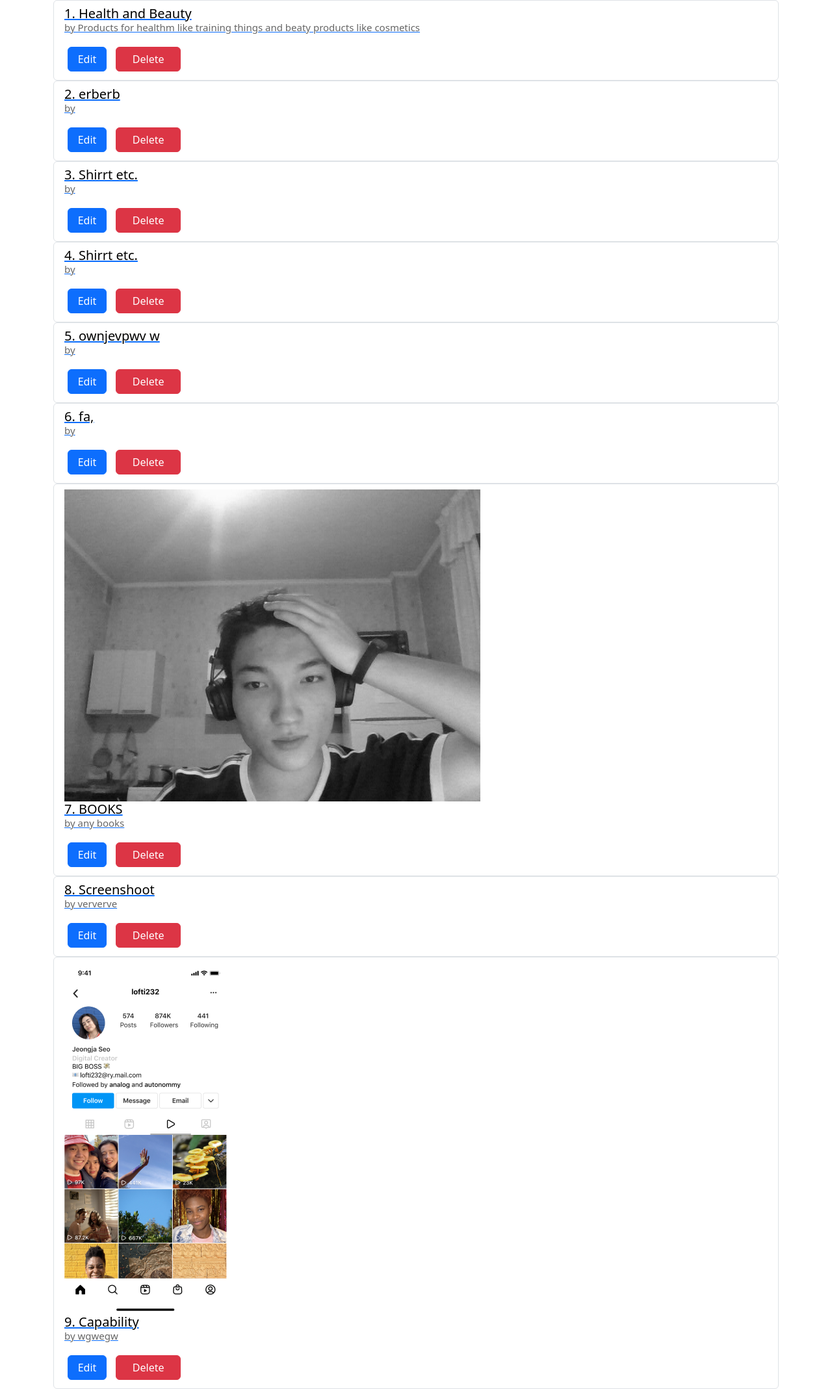
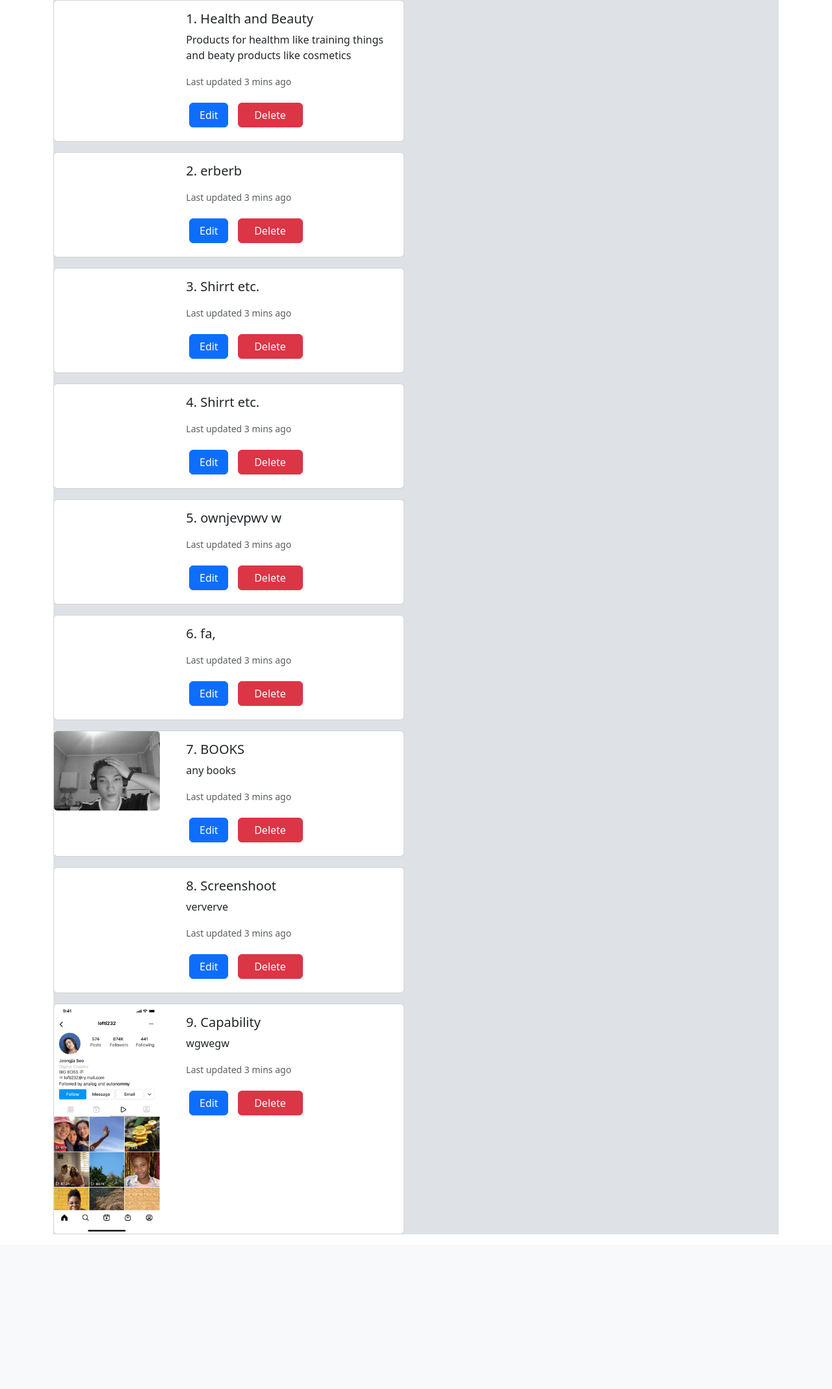
Before and after one commit to rustem24liu/online-shop-app, a Django app: page /category/ in a window 1280 px wide; the page is wider, and only the part inside the window is pictured. Shown: the part 80-2217 px from the top of that part at 65% size. After the commit the page ends 1979 px from the top of that part, so only its background shows below. Run offline with Django 5.2, Linux system fonts and the light colour scheme; data comes from the database, SQL or seed files in the repository; both versions use the stored data as it was after the commit.

Commit message:
finished category list

```diff
--- a/online_shop/models.py
+++ b/online_shop/models.py
@@ -27,4 +27,4 @@ class Product(models.Model):
     img = models.ImageField(upload_to='None', null=True, blank=True)
 
     def __str__(self):
-        return f"{self.name} {self.description} in {self.category} {self.price} {self.img}"
+        return f"{self.name} {self.description[:20]} in {self.category} {self.price} {self.img}"
--- a/online_shop/views.py
+++ b/online_shop/views.py
@@ -1,6 +1,6 @@
 from django.shortcuts import render, redirect
 
-from online_shop.forms import CategoryForm
+from online_shop.forms import CategoryForm, ProductForm
 from online_shop.models import Category, Product
 
 
@@ -41,3 +41,26 @@ def category_create_view(request):
             return redirect('category_list')
         else:
             return render(request, 'category/create.html', context={'form': form})
+
+def product_create_view(request):
+    if request.method == "GET":
+        form = ProductForm()
+
+        return render(request, 'products/create.html', context={'form':form, 'categories': Category.objects.all()})
+    elif request.method == "POST":
+        print("its POST")
+        form = ProductForm(request.POST, request.FILES)
+        print(form.is_valid())
+        if form.is_valid():
+            category = Category.objects.get(pk = request.POST.get('category'))
+            print(category)
+            new_product = Product.objects.create(
+                name=form.cleaned_data['name'],
+                description=form.cleaned_data['description'],
+                category = category,
+                price=form.cleaned_data['price'],
+                img=form.cleaned_data['img'],
+            )
+            return redirect('products_list')
+        else:
+            return render(request, 'products/create.html', context={'form': form})
--- a/source/urls.py
+++ b/source/urls.py
@@ -19,14 +19,16 @@ from django.urls import path
 from django.conf import settings
 from django.conf.urls.static import static
 
-from online_shop.views import index_view, category_list_view, products_view, category_create_view, add
+from online_shop.views import index_view, category_list_view, products_view, category_create_view, add, \
+    product_create_view
 from source.views import IndexView
 
 urlpatterns = [
     path('admin/', admin.site.urls),
     path('', IndexView.as_view(), name='home_page'),
     path('category/', category_list_view, name='category_list'),
-    path('products/', products_view, name='products_view'),
+    path('products/', products_view, name='products_list'),
     path('add/', add, name='add'),
     path('add/category', category_create_view, name='add_category'),
+    path('add/product', product_create_view, name='add_product')
 ] + static(settings.MEDIA_URL, document_root=settings.MEDIA_ROOT)
--- a/static/css/style.css
+++ b/static/css/style.css
@@ -59,3 +59,17 @@ body{
 .showcase-text{
     width: 500px;
 }
+
+.category{
+    background-color: #006b1b;
+}
+
+.products_list{
+    display: inline-block;
+    margin: 50px;
+}
+.products{
+    margin: 0;
+    background-color: #dee2e6;
+    text-align: center;
+}
--- a/templates/add.html
+++ b/templates/add.html
@@ -18,7 +18,7 @@
               <img src="{% static 'img/clothes.jpg' %}" alt="clothes" style="height: 250px;">
             <h5 class="card-title">Special title treatment</h5>
             <p class="card-text">With supporting text below as a natural lead-in to additional content.</p>
-            <a href="{% url 'add_category' %}" class="btn btn-primary">Add Products</a>
+            <a href="{% url 'add_product' %}" class="btn btn-primary">Add Products</a>
           </div>
         </div>
       </div>
--- a/templates/base.html
+++ b/templates/base.html
@@ -15,7 +15,7 @@
     {% include 'partials/nav-bar.html' %}
 </div>
 
-<div class="container">
+<div class="container" style="background-color: ">
     {% block content %}
     {% endblock %}
 </div>
--- a/templates/category/create.html
+++ b/templates/category/create.html
@@ -4,6 +4,7 @@
         <h1>Create category</h1>
         <form action="{% url 'add_category' %}" method="POST" enctype="multipart/form-data">
         {% csrf_token %}
+
 {#            <div class="w-50">#}
 {#                {% for error in non_field_errors %}#}
 {#                    <p class="form-error">{{ error }}</p>#}
--- a/templates/category/list.html
+++ b/templates/category/list.html
@@ -1,35 +1,38 @@
 {% extends 'base.html' %}
 {% load static %}
 {% block content %}
+    <div class="category" style="background-color: #dee2e6">
     {% for category in categories %}
-    <div class="list-group">
-        <button type="button" class="list-group-item list-group-item-action" style="color: darkgray" aria-current="true">
-            {% if category.category_img %}
-                <img src="{{ category.category_img.url }}" alt="">
-            {% endif %}
-              <a href=""><h5 class="mb-1" style="color: black">{{ category.id }}. {{category.name}}<p style="color: #666666; font-size: 15px"> by {{ category.description }}</p>
-              </h5></a>
-              <a class="btn btn-primary" style="margin: 5px; width: 60px">Edit</a>
-            <a  class="btn btn-danger" style="width: 100px; margin: 5px; ">Delete</a>
-          </button>
+{#    <div class="list-group">#}
+{#        <button type="button" class="list-group-item list-group-item-action" style="color: darkgray" aria-current="true">#}
+{#            {% if category.category_img %}#}
+{#                <img src="{{ category.category_img.url }}" alt="">#}
+{#            {% endif %}#}
+{#              <a href=""><h5 class="mb-1" style="color: black">{{ category.id }}. {{category.name}}<p style="color: #666666; font-size: 15px"> by {{ category.description }}</p>#}
+{#              </h5></a>#}
+{#              <a class="btn btn-primary" style="margin: 5px; width: 60px">Edit</a>#}
+{#            <a  class="btn btn-danger" style="width: 100px; margin: 5px; ">Delete</a>#}
+{#          </button>#}
+{#    </div>#}
+{#        #}
+        <div class="card mb-3" style="max-width: 540px;">
+              <div class="row no-gutters">
+                <div class="col-md-4">
+                    {% if category.category_img %}
+                  <img src="{{ category.category_img.url }}" class="card-img" alt="...">
+                    {% endif %}
+                </div>
+                <div class="col-md-8">
+                  <div class="card-body">
+                    <h5 class="card-title">{{ category.id }}. {{ category.name }}</h5>
+                    <p class="card-text">{{ category.description }}</p>
+                    <p class="card-text"><small class="text-muted">Last updated 3 mins ago</small></p>
+                      <a class="btn btn-primary" style="margin: 5px; width: 60px">Edit</a>
+                      <a class="btn btn-danger" style="width: 100px; margin: 5px; ">Delete</a>
+                  </div>
+                </div>
+                </div>
+        </div>
+    {% endfor %}
     </div>
-
-{##}
-{#        <div class="card mb-3">#}
-{#              <img src="{% static 'img/clothes.jpg' %}" class="card-img-top" alt="..." style="height: 250px">#}
-{#              <div class="card-body">#}
-{#                    <h5 class="card-title">Card title</h5>#}
-{#                    <p class="card-text">This is a wider card with supporting text below as a natural lead-in to additional content. This content is a little bit longer.</p>#}
-{#                    <p class="card-text"><small class="text-muted">Last updated 3 mins ago</small></p>#}
-{#              </div>#}
-{#            </div>#}
-{#            <div class="card">#}
-{#                <div class="card-body">#}
-{#                    <h5 class="card-title">Card title</h5>#}
-{#                    <p class="card-text">This is a wider card with supporting text below as a natural lead-in to additional content. This content is a little bit longer.</p>#}
-{#                    <p class="card-text"><small class="text-muted">Last updated 3 mins ago</small></p>#}
-{#                </div>#}
-{#                <img src="..." class="card-img-top" alt="...">#}
-{#        </div>#}
-    {% endfor %}
 {% endblock %}
--- a/templates/index.html
+++ b/templates/index.html
@@ -2,7 +2,7 @@
 {% extends 'base.html' %}
 
 {% block content %}
-    <div class="main-page">
+    <div class="main-page" style="background-color: white;">
         <header class="masthead">
             <div class="container position-relative">
                 <div class="row justify-content-center">
--- a/templates/partials/nav-bar.html
+++ b/templates/partials/nav-bar.html
@@ -12,7 +12,7 @@
         <a class="nav-link" href="{% url 'category_list' %}">Categories</a>
       </li>
       <li class="nav-item">
-        <a class="nav-link" href="{% url 'products_view' %}">Products</a>
+        <a class="nav-link" href="{% url 'products_list' %}">Products</a>
       </li>
 {#      <li class="nav-item dropdown">#}
         <li class="nav-item">
```
Also changed, not shown: templates/products/create.html (+32 -4 lines), templates/products/list.html (+26 -11 lines), db.sqlite3.
